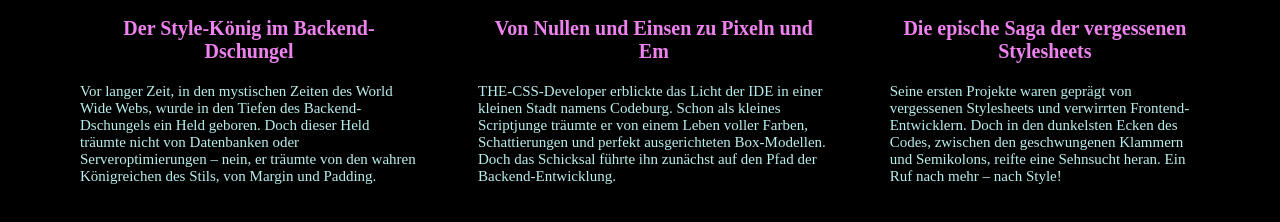
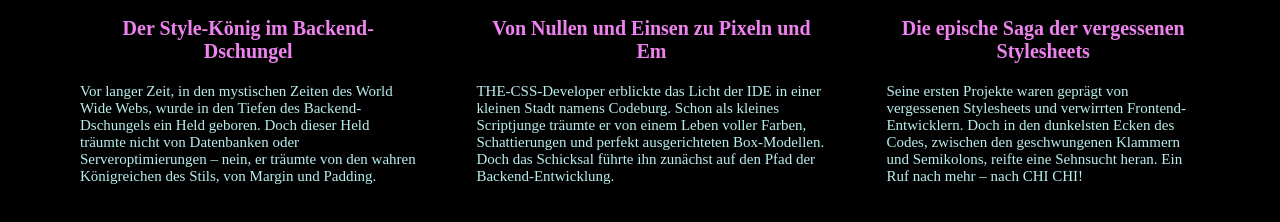
Before and after one commit to MariaRiosNavarro/cssdeveloper, a website: page assets/index.html in a window 1280 px wide. Shown: the part 734-956 px from the top of the page. Drawn offline with Linux system fonts and the light colour scheme.

Commit message:
add text

```diff
--- a/assets/index.html
+++ b/assets/index.html
@@ -69,7 +69,7 @@
               Seine ersten Projekte waren geprägt von vergessenen Stylesheets
               und verwirrten Frontend-Entwicklern. Doch in den dunkelsten Ecken
               des Codes, zwischen den geschwungenen Klammern und Semikolons,
-              reifte eine Sehnsucht heran. Ein Ruf nach mehr – nach Style!
+              reifte eine Sehnsucht heran. Ein Ruf nach mehr – nach CHI CHI!
             </p>
           </article>
         </div>
```
